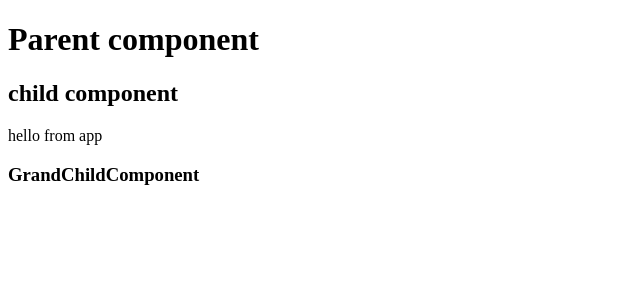
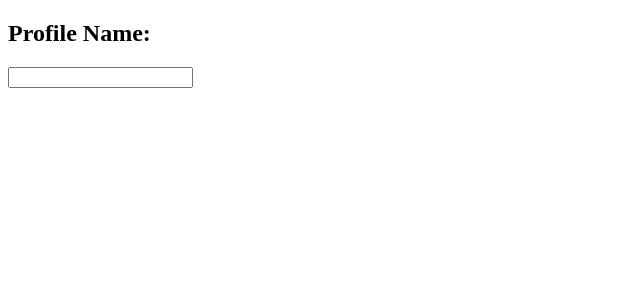
Before and after one commit to iamLalitha/ReactTask1, a React (Create React App) app: page / in a window 1280 px wide. Shown: the top 300 px of the page, without its empty margins (0-640 px from the left). Built offline with nearby package versions, Linux system fonts and the light colour scheme.

Commit message:
sessionpractice

```diff
--- a/src/App.js
+++ b/src/App.js
@@ -42,42 +42,77 @@
 //Context -its a hook
 
 
+// import React, {createContext, useContext, useState} from 'react';
+// //create context
+// const MessageContext=createContext();
+// const ChildMessageContext=createContext();
+
+// function GrandChildComponent(){
+//     const message= useContext(ChildMessageContext);
+//     return(
+//         <div>
+//             <h3>GrandChildComponent</h3>
+//             <p>{message}</p>
+//         </div>
+//     )
+// }
+// function ChildComponent(){
+//     //use the context data
+//     const message=useContext(MessageContext);
+//     const childMessage='hello from child';
+//     return(
+//         <div>
+//             <h2>child component</h2>
+//             <p>{message}</p>
+//             <MessageContext.Provider value={childMessage}>
+//                 <GrandChildComponent/>
+//             </MessageContext.Provider>
+//         </div>
+//     )
+// }
+// function App() {
+//     const [message,setMessage] =useState('hello from app');
+//   return (
+//     <div>
+//         <h1>Parent component</h1>
+//         <MessageContext.Provider value ={message}>
+//             <ChildComponent/>
+//         </MessageContext.Provider>
+//     </div>
+//   )
+// }
+
+// export default App;
+
 import React, {createContext, useContext, useState} from 'react';
-//create context
-const MessageContext=createContext();
-const ChildMessageContext=createContext();
+//create context data
+const ProfileContext=createContext();
 
-function GrandChildComponent(){
-    const message= useContext(ChildMessageContext);
+//child component
+function Profile(){
+    //use the context data
+    const {profilename,setProfilename}=useContext(ProfileContext);
+    let onChangeprofilenameHandler=(event)=>{
+        setProfilename(event.target.value);
+        // console.log(event.target.value);
+    }
     return(
         <div>
-            <h3>GrandChildComponent</h3>
-            <p>{message}</p>
+            <h2>Profile Name:</h2>
+            <input type="text" value={profilename}
+            onChange={onChangeprofilenameHandler} />
+
         </div>
     )
 }
-function ChildComponent(){
-    //use the context data
-    const message=useContext(MessageContext);
-    const childMessage='hello from child';
-    return(
-        <div>
-            <h2>child component</h2>
-            <p>{message}</p>
-            <MessageContext.Provider value={childMessage}>
-                <GrandChildComponent/>
-            </MessageContext.Provider>
-        </div>
-    )
-}
+
 function App() {
-    const [message,setMessage] =useState('hello from app');
+    const [profilename,setProfilename] =useState('');
   return (
     <div>
-        <h1>Parent component</h1>
-        <MessageContext.Provider value ={message}>
-            <ChildComponent/>
-        </MessageContext.Provider>
+        <ProfileContext.Provider value={{profilename,setProfilename}}>
+            <Profile/>
+        </ProfileContext.Provider>
     </div>
   )
 }
```
